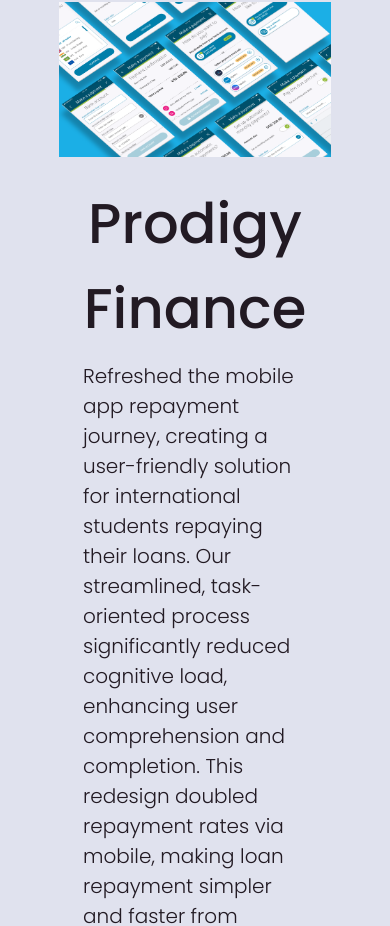
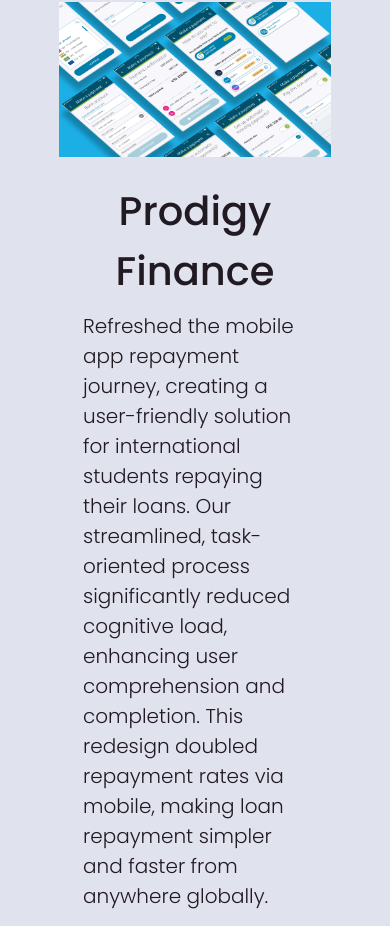
Before and after one commit to mitch-davies/mitchdav.com, a React (Create React App) app: page / in a window 390 px wide. Shown: the part 1321-2247 px from the top of the page. Built offline with nearby package versions, Linux system fonts and the light colour scheme.

Commit message:
fixing Crossroads Health heading overflow on mobile screen widths

```diff
--- a/src/components/Cards.css
+++ b/src/components/Cards.css
@@ -190,4 +190,8 @@
     .project-info {
       width: 272px;
     }
+
+    .work-title{
+      font-size: 40px;
+    }
   }
```
